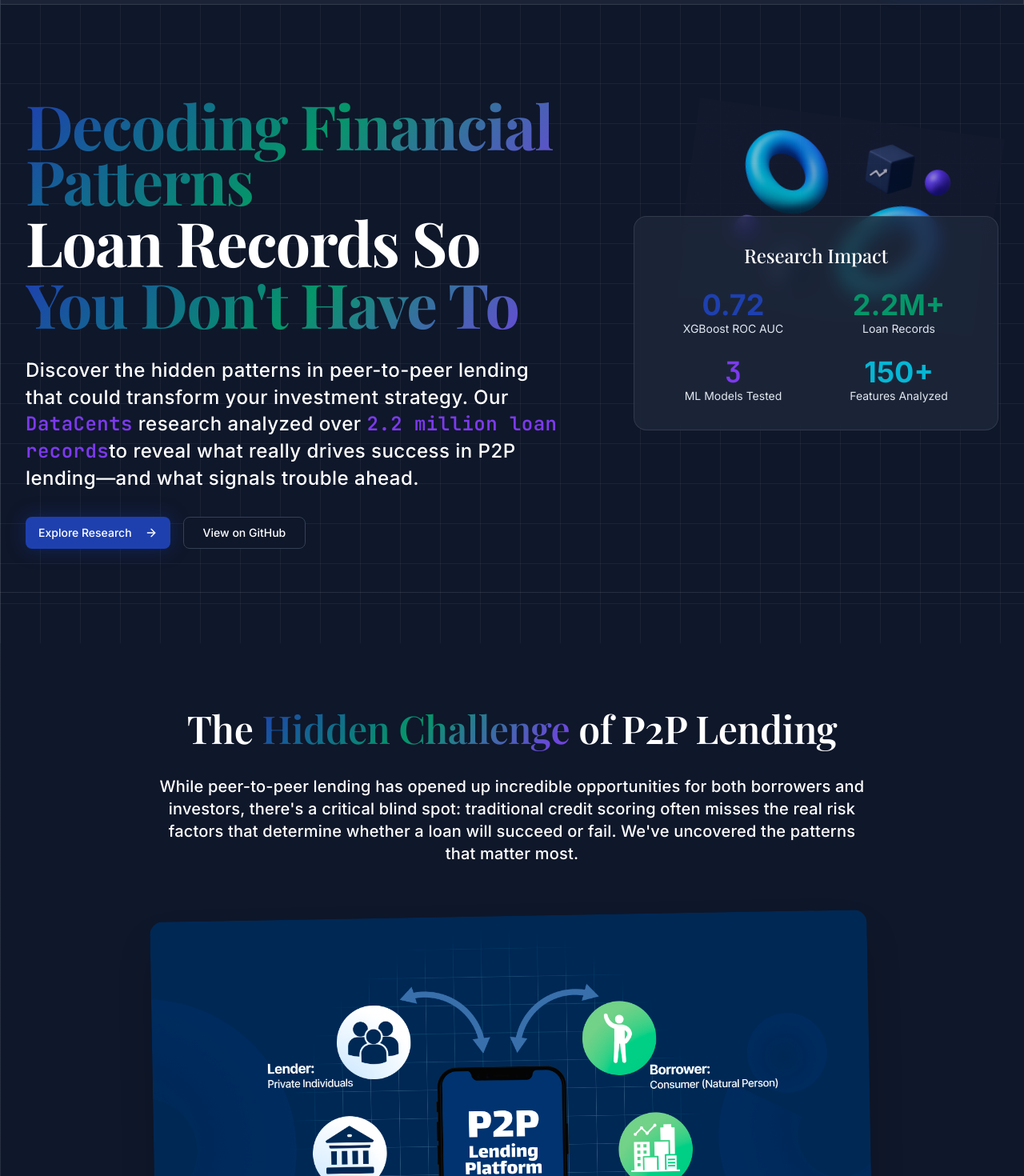
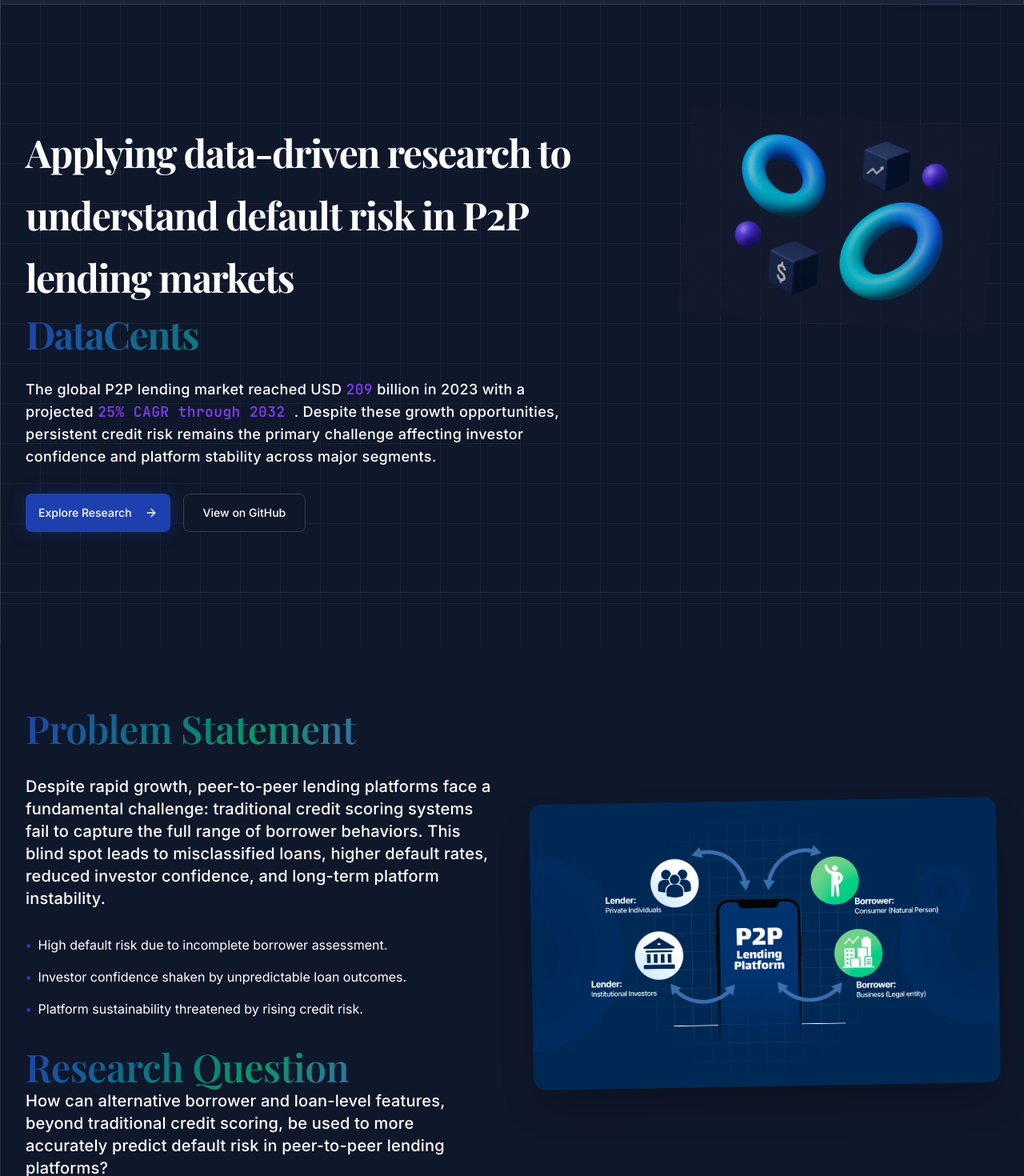
Before and after one commit to dadishimwe/datacents2, a React (Vite) app: page / in a window 1280 px wide. Shown: the part 60-1530 px from the top of the page at 80% size. Built offline with nearby package versions, Linux system fonts and the light colour scheme.

Commit message:
update the home page

```diff
--- a/src/components/HomePage.jsx
+++ b/src/components/HomePage.jsx
@@ -73,24 +73,27 @@ const HomePage = () => {
               className="lg:col-span-7 space-y-8"
             >
               <h1 className="heading-hero">
-                <span className="text-gradient block mb-2">Decoding Financial Patterns</span>
-                <span className="text-foreground block mb-2">Loan Records So</span>
-                <span className="text-gradient block">You Don't Have To</span>
+                <span className="text-gradient block mb-2 "></span>
+                <span className="text-foreground block mb-2 text-5xl leading-relaxed ">Applying data-driven research to understand default risk in P2P lending markets</span>
+                <span className="text-gradient block text-5xl ">DataCents</span>
               </h1>
 
-              <p className="subtitle-lg text-white max-w-2xl">
-                Discover the hidden patterns in peer-to-peer lending that could transform your investment strategy.
-                Our <span className="text-accent font-semibold">DataCents</span> research analyzed over <span className="text-accent font-semibold">2.2 million loan records</span>
-                to reveal what really drives success in P2P lending—and what signals trouble ahead.
+              <p className="subtitle-lg text-white max-w-2xl text-lg">
+
+
+              The global P2P lending market reached USD <span className="text-accent font-semibold">209</span> billion in 2023 with a projected <span className="text-accent font-semibold"> 25% CAGR through 2032 </span>.
+              Despite these growth opportunities, persistent credit risk remains the primary challenge affecting
+              investor confidence and platform stability across major segments.
+
               </p>
 
-              <div className="flex flex-col sm:flex-row gap-4">
-                <Button asChild size="lg" className="pulse-glow">
+              <div className="flex flex-col sm:flex-row gap-4 ">
+                <Button asChild size="lg" className="pulse-glow h-12 border-1 ">
                   <Link to="/documentation">
                     Explore Research <ArrowRight className="ml-2 h-5 w-5" />
                   </Link>
                 </Button>
-                <Button asChild variant="outline" size="lg">
+                <Button asChild variant="outline" size="lg" className="h-12 ">
                   <a
                     href="https://github.com/MIT-Emerging-Talent/ET6-CDSP-group-15-repo"
                     target="_blank"
@@ -108,6 +111,7 @@ const HomePage = () => {
               transition={{ duration: 0.8, delay: 0.2 }}
               className="lg:col-span-5 relative lg:-translate-y-8"
             >
+          {/**
               <div className="glass-effect rounded-2xl p-8 space-y-6 lg:ml-8">
                 <h3 className="heading-sm text-center">Research Impact</h3>
                 <div className="grid grid-cols-2 gap-6">
@@ -129,10 +133,14 @@ const HomePage = () => {
                   </div>
                 </div>
               </div>
+
+          */}
+
             </motion.div>
           </div>
         </div>
       </section>
+
 
       {/* Problem Statement */}
       <section className="py-20 relative">
@@ -142,34 +150,63 @@ const HomePage = () => {
             whileInView={{ opacity: 1, y: 0 }}
             transition={{ duration: 0.8 }}
             viewport={{ once: true }}
-            className="text-center space-y-8"
+            className="grid grid-cols-1 lg:grid-cols-2 gap-12 items-center"
           >
-            <h2 className="heading-xl">
-              The <span className="text-gradient">Hidden Challenge</span> of P2P Lending
-            </h2>
-            <p className="subtitle text-white max-w-4xl mx-auto">
-              While peer-to-peer lending has opened up incredible opportunities for both borrowers and investors,
-              there's a critical blind spot: traditional credit scoring often misses the real risk factors that
-              determine whether a loan will succeed or fail. We've uncovered the patterns that matter most.
+            {/* LEFT SIDE: Text Content */}
+            <div className="space-y-8 text-left">
+              <h2 className="heading-xl text-gradient">Problem Statement</h2>
+              <p className="subtitle text-white">
+                Despite rapid growth, peer-to-peer lending platforms face a fundamental
+                challenge: traditional credit scoring systems fail to capture the full
+                range of borrower behaviors. This blind spot leads to misclassified loans,
+                higher default rates, reduced investor confidence, and long-term platform
+                instability.
               </p>
-          </motion.div>
 
+              <ul className="space-y-4 text-white">
+                <li className="flex items-start">
+                  <span className="text-primary font-bold mr-2">•</span>
+                  High default risk due to incomplete borrower assessment.
+                </li>
+                <li className="flex items-start">
+                  <span className="text-primary font-bold mr-2">•</span>
+                  Investor confidence shaken by unpredictable loan outcomes.
+                </li>
+                <li className="flex items-start">
+                  <span className="text-primary font-bold mr-2">•</span>
+                  Platform sustainability threatened by rising credit risk.
+                </li>
+              </ul>
+
+              <div className="mt-8">
+                <h3 className="heading-lg text-gradient">Research Question</h3>
+                <p className="subtitle text-white">
+                  How can alternative borrower and loan-level features, beyond traditional
+                  credit scoring, be used to more accurately predict default risk in
+                  peer-to-peer lending platforms?
+                </p>
+              </div>
+            </div>
+
+            {/* RIGHT SIDE: Image */}
             <motion.div
               initial={{ opacity: 0, scale: 0.9 }}
               whileInView={{ opacity: 1, scale: 1 }}
               transition={{ duration: 0.8, delay: 0.2 }}
               viewport={{ once: true }}
-            className="mt-16 flex justify-center relative"
+              className="relative"
             >
               <div className="absolute inset-0 bg-gradient-to-r from-primary/20 to-secondary/20 rounded-2xl transform rotate-3 scale-105"></div>
               <img
                 src={diagram}
                 alt="How P2P Lending Platforms Work"
-              className="rounded-2xl shadow-2xl max-w-4xl w-full relative z-10 transform -rotate-1"
+                className="rounded-2xl shadow-2xl w-full relative z-10 transform -rotate-1"
               />
+            </motion.div>
           </motion.div>
         </div>
       </section>
+
 
       {/* Solution Section */}
       <section className="py-20 relative">
```
Lines whose indentation alone changed are shown as unchanged.
